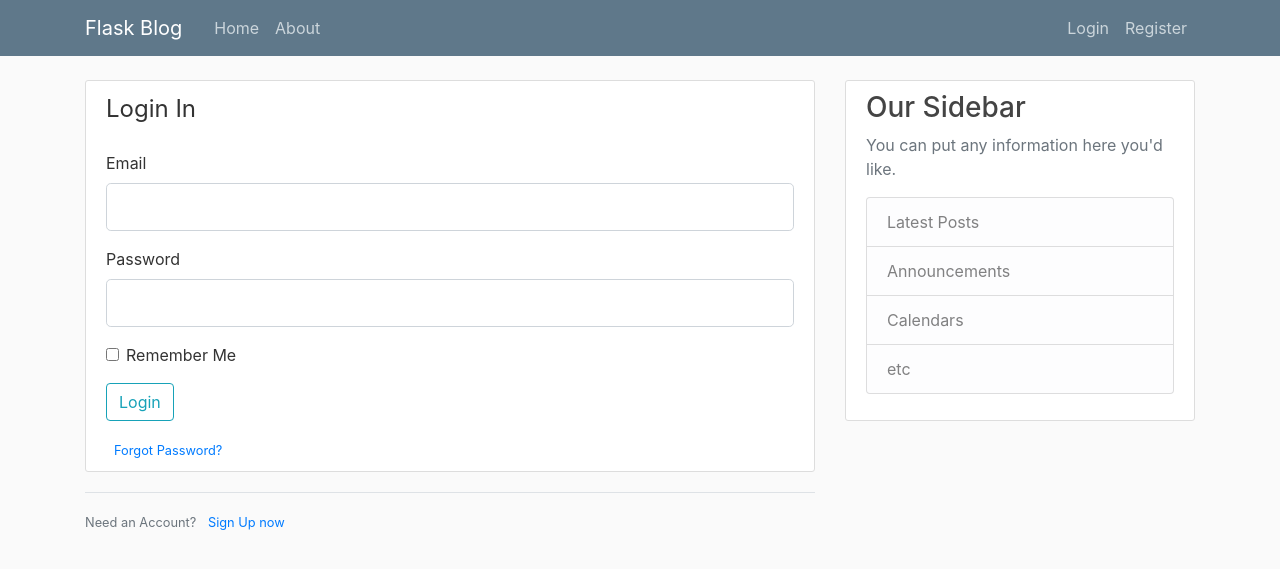
After one commit to Kyeza/BlogApp, a Flask app: page /login in a window 1280 px wide. The commit adds this page. Shown: the top 569 px of the page. Run offline with Flask 2, Linux system fonts and the light colour scheme; some libraries are stand-ins or nearby versions.

Commit message:
- Designed login system for the blog app - Installed form-wtf for creating flask forms - Added login and registration templates and routes - Added secret CSRF key using secrets.token_hex(16)

```diff
--- a/flaskblog.py
+++ b/flaskblog.py
@@ -1,8 +1,10 @@
 """Blog flask app"""
 
-from flask import Flask, render_template, url_for
+from flask import Flask, render_template, url_for, flash, redirect
+from forms import RegistrationForm, LoginForm
 
 APP = Flask("__name__")
+APP.config['SECRET_KEY'] = '610c7d4cf574d1106403c21937017696'
 
 # dummy data
 posts = [
@@ -29,4 +31,29 @@ def home():
 @APP.route("/about")
 def about():
 	"""About view"""
-	return render_template('about.html', posts=posts)
+	return render_template('about.html', title='About')
+
+@APP.route("/register", methods=['GET', 'POST'])
+def register():
+	"""Register view"""
+	form = RegistrationForm()
+
+	if form.validate_on_submit():
+		flash(f'Account created for {form.username.data}!', 'success')
+		return redirect(url_for('home'))
+
+	return render_template('register.html', title='Register', form=form)
+
+@APP.route("/login", methods=['GET', 'POST'])
+def login():
+	"""Login view"""
+	form = LoginForm()
+
+	if form.validate_on_submit():
+		if form.email.data == 'k@gmail.com' and form.password.data == '12345678':
+			flash('You have been logged in!', 'success')
+			return redirect(url_for('home'))
+		else:
+			flash('Login Unsuccessful. Please check username and password', 'danger')
+
+	return render_template('login.html', title='Login', form=form)
--- /dev/null
+++ b/forms.py
@@ -0,0 +1,21 @@
+from flask_wtf import FlaskForm
+from wtforms import StringField, PasswordField, SubmitField, BooleanField
+from wtforms.validators import DataRequired, Length, Email, EqualTo
+
+
+class RegistrationForm(FlaskForm):
+	"""docstring for RegistrationForm"""
+	username = StringField('Username', validators=[DataRequired(), Length(min=6, max=12)])
+	email = StringField('Email', validators=[DataRequired(), Email()])
+	password = PasswordField('Password', validators=[DataRequired(), Length(min=8)])
+	confirm_password = PasswordField('Confirm Password',
+		validators=[DataRequired(), Length(min=8), EqualTo('password')])
+	submit = SubmitField('Sign Up')
+
+
+class LoginForm(FlaskForm):
+	"""docstring for LoginForm"""
+	email = StringField('Email', validators=[DataRequired(), Email()])
+	password = PasswordField('Password', validators=[DataRequired()])
+	remember = BooleanField('Remember Me')
+	submit = SubmitField('Login')
--- a/templates/layout.html
+++ b/templates/layout.html
@@ -20,19 +20,19 @@
 		<header class="site-header">
 	      	<nav class="navbar navbar-expand-md navbar-dark bg-steel fixed-top">
 	        	<div class="container">
-	          <a class="navbar-brand mr-4" href="/">Flask Blog</a>
+	          		<a class="navbar-brand mr-4" href="{{ url_for('home') }}">Flask Blog</a>
 	          		<button class="navbar-toggler" type="button" data-toggle="collapse" data-target="#navbarToggle" aria-controls="navbarToggle" aria-expanded="false" aria-label="Toggle navigation">
 	          			<span class="navbar-toggler-icon"></span>
 	          		</button>
 	          		<div class="collapse navbar-collapse" id="navbarToggle">
 	            		<div class="navbar-nav mr-auto">
-	              <a class="nav-item nav-link" href="/">Home</a>
-	              <a class="nav-item nav-link" href="/about">About</a>
+	              			<a class="nav-item nav-link" href="{{ url_for('home') }}">Home</a>
+	              			<a class="nav-item nav-link" href="{{ url_for('about') }}">About</a>
 	            		</div>
 	            		<!-- Navbar Right Side -->
 	            		<div class="navbar-nav">
-	              <a class="nav-item nav-link" href="/login">Login</a>
-	              <a class="nav-item nav-link" href="/register">Register</a>
+	              			<a class="nav-item nav-link" href="{{ url_for('login') }}">Login</a>
+	              			<a class="nav-item nav-link" href="{{ url_for('register') }}">Register</a>
 	            		</div>
 	          		</div>
 	        	</div>
@@ -41,6 +41,15 @@
 	    <main role="main" class="container">
 	      	<div class="row">
 	        	<div class="col-md-8">
+	        		{% with messages = get_flashed_messages(with_categories=True) %}
+	        			{% if messages %}
+	        				{% for category, message in messages %}
+	        					<div class="alert alert-{{ category }}">
+	        						{{ message }}
+	        					</div>
+	        				{% endfor %}
+	        			{% endif %}
+	        		{% endwith %}
 	          		{% block content %}{% endblock %}
 	        	</div>
 		        <div class="col-md-4">
--- /dev/null
+++ b/templates/login.html
@@ -0,0 +1,52 @@
+{% extends "layout.html" %}
+{% block content %}
+	<div class="content-section">
+		<form method="POST" action="">
+			{{ form.hidden_tag() }}
+			<legend class="border-botton mb-4">Login In</legend>
+			<fieldset class="form-group">
+				<div class="form-group">
+					{{ form.email.label(class='form-control-label') }}
+					{% if form.email.errors %}
+						{{ form.email(class='form-control form-control-lg is-invalid') }}
+						{% for error in form.email.errors %}
+							<div class="invalid-feedback">
+								<span>{{ error }}</span>
+							</div>
+						{% endfor %}
+					{% else %}
+						{{ form.email(class='form-control form-control-lg') }}
+					{% endif %}
+				</div>
+				<div class="form-group">
+					{{ form.password.label(class='form-control-label') }}
+					{% if form.password.errors %}
+						{{ form.password(class='form-control form-control-lg is-invalid') }}
+						{% for error in form.password.errors %}
+							<div class="invalid-feedback">
+								<span>{{ error }}</span>
+							</div>
+						{% endfor %}
+					{% else %}
+						{{ form.password(class='form-control form-control-lg') }}
+					{% endif %}
+				</div>
+				<div class="form-check">
+					{{ form.remember(class='form-check-input') }}
+					{{ form.remember.label(class='form-check-label') }}
+				</div>
+			</fieldset>
+			<div class="form-group">
+				{{ form.submit(class='btn btn-outline-info') }}
+			</div>
+			<small class="text-muted ml-2">
+				<a href="#">Forgot Password?</a>
+			</small>
+		</form>
+	</div>
+	<div class="border-top pt-3">
+		<small class="text-muted">
+			Need an Account? <a class="ml-2" href="{{ url_for('register') }}">Sign Up now</a>
+		</small>
+	</div>
+{% endblock content %}
```
Also changed, not shown: templates/register.html (added, +71 -0 lines), 1 other file. Lines whose indentation alone changed are shown as unchanged.
